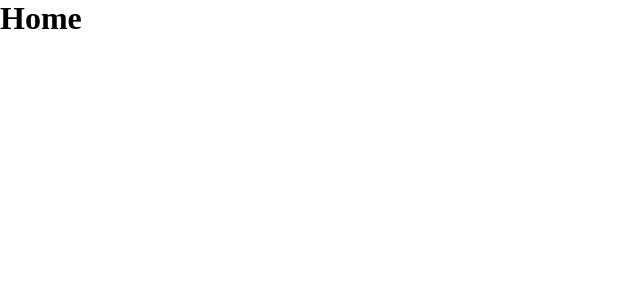
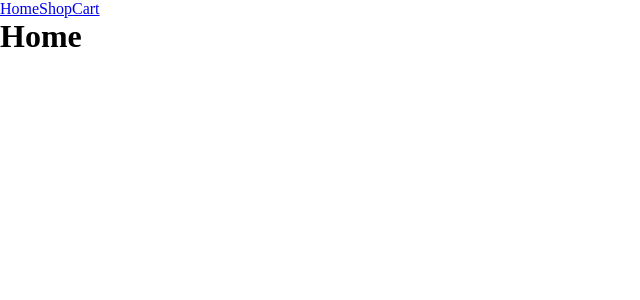
Before and after one commit to miguelruizc/odin-shopping-card, a React (Vite) app: page / in a window 1280 px wide. Shown: the top 300 px of the page, without its empty margins (0-640 px from the left). Built offline with nearby package versions, Linux system fonts and the light colour scheme.

Commit message:
Add navigation component

```diff
--- a/src/components/App.jsx
+++ b/src/components/App.jsx
@@ -2,16 +2,20 @@
 import Home from './Home.jsx';
 import Shop from './Shop.jsx';
 import Cart from './Cart.jsx';
+import Nav from './Nav.jsx';
 
 function App() {
 	return (
+		<div>
 			<Router>
+				<Nav />
 				<Routes>
 					<Route path="/" element={<Home />}></Route>
 					<Route path="/shop" element={<Shop />}></Route>
 					<Route path="/cart" element={<Cart />}></Route>
 				</Routes>
 			</Router>
+		</div>
 	);
 }
 
--- /dev/null
+++ b/src/components/Nav.jsx
@@ -0,0 +1,17 @@
+import { Link } from 'react-router-dom';
+
+const Nav = () => {
+	return (
+		<div>
+			<ul>
+				<li>
+					<Link to="/">Home</Link>
+					<Link to="/shop">Shop</Link>
+					<Link to="/cart">Cart</Link>
+				</li>
+			</ul>
+		</div>
+	);
+};
+
+export default Nav;
```
Lines whose indentation alone changed are shown as unchanged.
